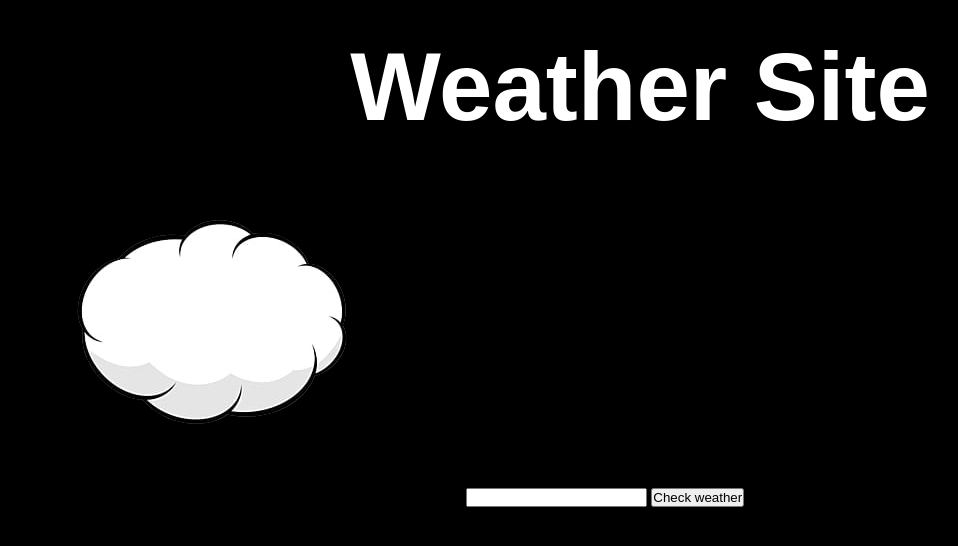
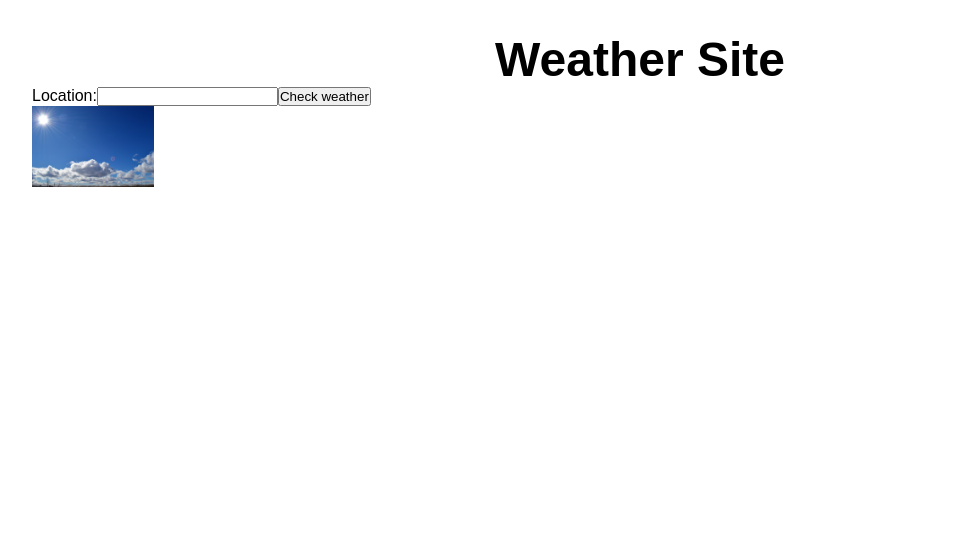
Before and after one commit to TaiwoSoftware/weather, a plain HTML site: page index.html in a window 1280 px wide. Shown: the whole page, without its empty margins (0-958 px from the left). Drawn offline with Linux system fonts and the light colour scheme.

Commit message:
thinking of style i can add

```diff
--- a/app.js
+++ b/app.js
@@ -4,10 +4,9 @@ const check = document.querySelector("#check");
 const result = document.querySelector('#result');
 const weatherApp = document.querySelector("#weatherApp");
 
-function onChange() {
-  console.log('changed');
-}
-check.addEventListener("click", () => {
+// If the degree of a country 26-32 is below 30 degrees then it is said to be cold if above 30 it is said to be hot
+check.addEventListener("click", (event) => {
+  event.preventDefault();
   const weatherResult = async function () {
     try {
       const res = await fetch(
@@ -16,7 +15,8 @@ check.addEventListener("click", () => {
       const data = await res.json();
       result.innerHTML = 'Your weather is ' + JSON.stringify(data.main.temp) + " celsius";
     } catch (error) {
-        alert('Check your internet connection' + error)
+        // alert('Check your internet connection' + error)
+        console.log('yoo', error);
     }
   };
 
--- a/index.html
+++ b/index.html
@@ -1,20 +1,26 @@
 <!DOCTYPE html>
 <html lang="en">
   <head>
-    <meta charset="UTF-8">
-    <meta name="viewport" content="width=device-width, initial-scale=1.0">
+    <meta charset="UTF-8" />
+    <meta name="viewport" content="width=device-width, initial-scale=1.0" />
     <title>Weather App</title>
-    <link rel="icon" href="images/00569e32108d0be-removebg-preview.png">
-    <meta name="description" content="This weather app was created my Taiwo Akerele">
-    <link rel="stylesheet" href="style.css">
+    <link rel="icon" href="images/00569e32108d0be-removebg-preview.png" />
+    <meta
+      name="description"
+      content="This weather app was created my Taiwo Akerele"
+    />
+    <link rel="stylesheet" href="style.css" />
   </head>
   <body>
     <h1 id="weatherApp">Weather Site</h1>
-    <img src="images/00569e32108d0be-removebg-preview.png" alt="cloud image">
+
+    <form>
       <label for="location">Location:</label>
-    <input type="text" name="location" id="location">
+      <input type="text" name="location" id="location" />
       <button type="submit" id="check">Check weather</button>
-    <p id="result"></p>
-    <script src="app.js" ></script>
+    </form>
+    <img src="images/pexels-brett-sayles-912364.jpg" alt="cloud image" class="cloud-image" />
+    <p id="result" class="weather-p"></p>
+    <script src="app.js"></script>
   </body>
 </html>
--- a/style.css
+++ b/style.css
@@ -5,14 +5,30 @@
 }
 
 body{
-    background-color: black;
     width: 100%;
     padding: 2rem;
     font-family: sans-serif;
 }
 
 h1{
-    color: white;
-    font-size: 6rem;
+    color: black;
+    font-size: 3rem;
     text-align: center;
 }
+
+.cloud-image{
+    margin-left: 0;
+    width: 10%;
+}
+
+form{
+    display: flex;
+}
+
+label{
+    color: black;
+}
+
+.weather-p{
+    color: black;
+}
```
Also changed, not shown: images/pexels-brett-sayles-912364.jpg (added). Lines whose indentation alone changed are shown as unchanged.
